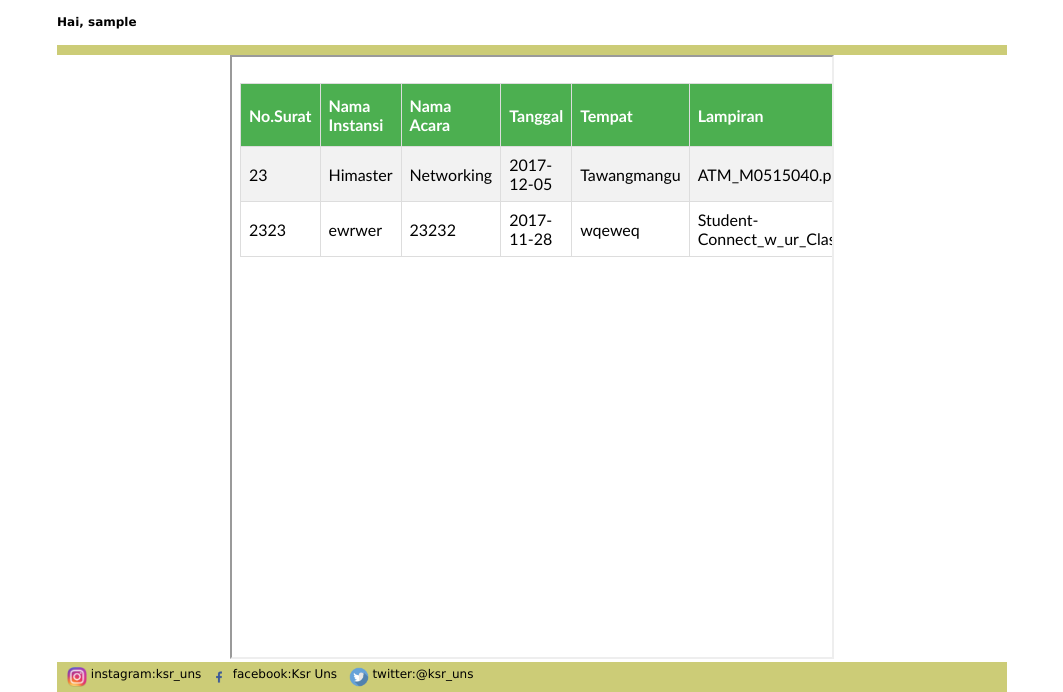
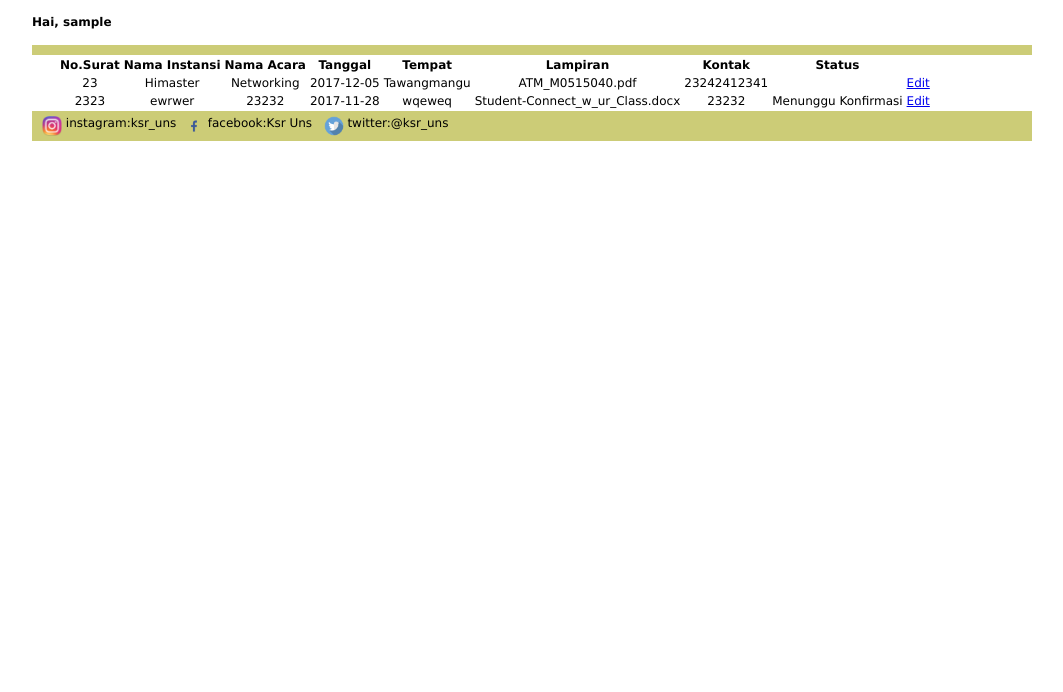
Before and after one commit to ahadimuhsin/KSRCI, a CodeIgniter app: page /database/index.php/admin/tabel in a window 1280 px wide. Shown: the part 215-907 px from the top of the page, without its empty margins (108-1171 px from the left). After the commit the page ends 356 px from the top, so only its background shows below. Run offline with CodeIgniter, Linux system fonts and the light colour scheme; the visitor is signed in with stand-in values (Sample User, id 1); data comes from the database, SQL or seed files in the repository.

Commit message:
Update Status Dah Bisa
Yey

```diff
--- a/application/controllers/Admin.php
+++ b/application/controllers/Admin.php
@@ -29,7 +29,9 @@
 
     public function tabel()
     {
-        $this->load->view('admin/table');
+        $data = $this->ksr_model->GetSurat('surat');
+        $data = array ('data'=> $data);
+        $this->load->view('admin/table',$data);
     }
 
     public function isitabel()
@@ -48,15 +50,42 @@
         $data = array(
             'no_surat'=>$surat[0]['no_surat'],
             'instansi'=>$surat[0]['instansi'],
-            'nama_acara'=>$surat[0]['acara'],
-            'tanggal_acara'=>$surat[0]['tanggal'],
-            'tempat_acara'=>$surat[0]['tempat'],
-            'kontak'=>$surat[0]['telepon'],
+            'nama_acara'=>$surat[0]['nama_acara'],
+            'tanggal_acara'=>$surat[0]['tanggal_acara'],
+            'tempat_acara'=>$surat[0]['tempat_acara'],
+            'kontak'=>$surat[0]['kontak'],
             'status_surat'=>$surat[0]['status_surat']
         );
         $this->load->view('admin/editStatus', $data);
     }
+    public function update_data()
+    {
+        $no_surat=$_POST['no_surat'];
+        $instansi=$_POST['instansi'];
+        $nama_acara=$_POST['nama_acara'];
+        $tanggal_acara=$_POST['tanggal_acara'];
+        $tempat_acara=$_POST['tempat_acara'];
+        $kontak=$_POST['kontak'];
+        $status_surat=$_POST['status_surat'];
+        $data=array(
+            'no_surat'=>$no_surat,
+            'instansi'=>$instansi,
+            'nama_acara'=>$nama_acara,
+            'tanggal_acara'=>$tanggal_acara,
+            'tempat_acara'=>$tempat_acara,
+            'kontak'=>$kontak,
+            'status_surat'=>$status_surat
+        );
+        $where = array(
+            'no_surat' =>$no_surat,
+        );
+        $this->load->model('ksr_model');
+        $res=$this->ksr_model->Update('surat', $data, $where);
+        if ($res>0){
 
+            redirect('index.php/admin/tabel', 'refresh');
+        }
+    }
 
 
 
--- a/application/views/admin/table.php
+++ b/application/views/admin/table.php
@@ -43,8 +43,32 @@
     <div id="nav"></div>
     <div id="main">
 
-      <iframe width="600" height="600" frameborder="10" name="frmMain"
-       src="<?php echo base_url()."index.php/admin/isitabel"?>"> </iframe>
+        <table id="customers">
+            <tr>
+                <th>No.Surat</th>
+                <th>Nama Instansi</th>
+                <th>Nama Acara</th>
+                <th>Tanggal</th>
+                <th>Tempat</th>
+                <th>Lampiran</th>
+                <th>Kontak</th>
+                <th>Status</th>
+            </tr>
+            <?php foreach ($data as $surat) {?>
+                <tr>
+                    <td><?php echo $surat['no_surat'];?></td>
+                    <td><?php echo $surat['instansi'];?></td>
+                    <td><?php echo $surat['nama_acara'];?></td>
+                    <td><?php echo $surat['tanggal_acara'];?></td>
+                    <td><?php echo $surat['tempat_acara'];?></td>
+                    <td><?php echo $surat['url_lampiran'];?></td>
+                    <td><?php echo $surat['kontak'];?></td>
+                    <td><?php echo $surat['status_surat'];?></td>
+                    <td><a href="<?php echo base_url()."index.php/admin/editt/"
+                            .$surat['no_surat'];?>">Edit</td>
+                </tr> <?php } ?>
+
+        </table>
     </div>
     <div id="footer">
       <div class="clearfix">
--- a/application/views/user/index.php
+++ b/application/views/user/index.php
@@ -21,7 +21,7 @@
       </div>
     <div id="nav"></div>
     <div id="main" style="background: #fff">
-        <form target="frmMain" action="<?php echo base_url()."index.php/welcome/tambah";?>" method="post"
+        <form action="<?php echo base_url()."index.php/welcome/tambah";?>" method="post"
               enctype="multipart/form-data">
             <strong>No Surat:</strong>
             <input type="text" name="no_surat" size="45" placeholder="Masukkan Nomor Surat" required><br><br>
--- a/css/layout.css
+++ b/css/layout.css
@@ -7,7 +7,7 @@
   font:12px Verdana, Arial, Helvetica, sans-serif;
 }
 #wrap{
-  width:950px;
+  width:1000px;
   margin:0 auto;
   background:#fff;
 }
```
Also changed, not shown: application/views/admin/editStatus.php (+7 -7 lines).
